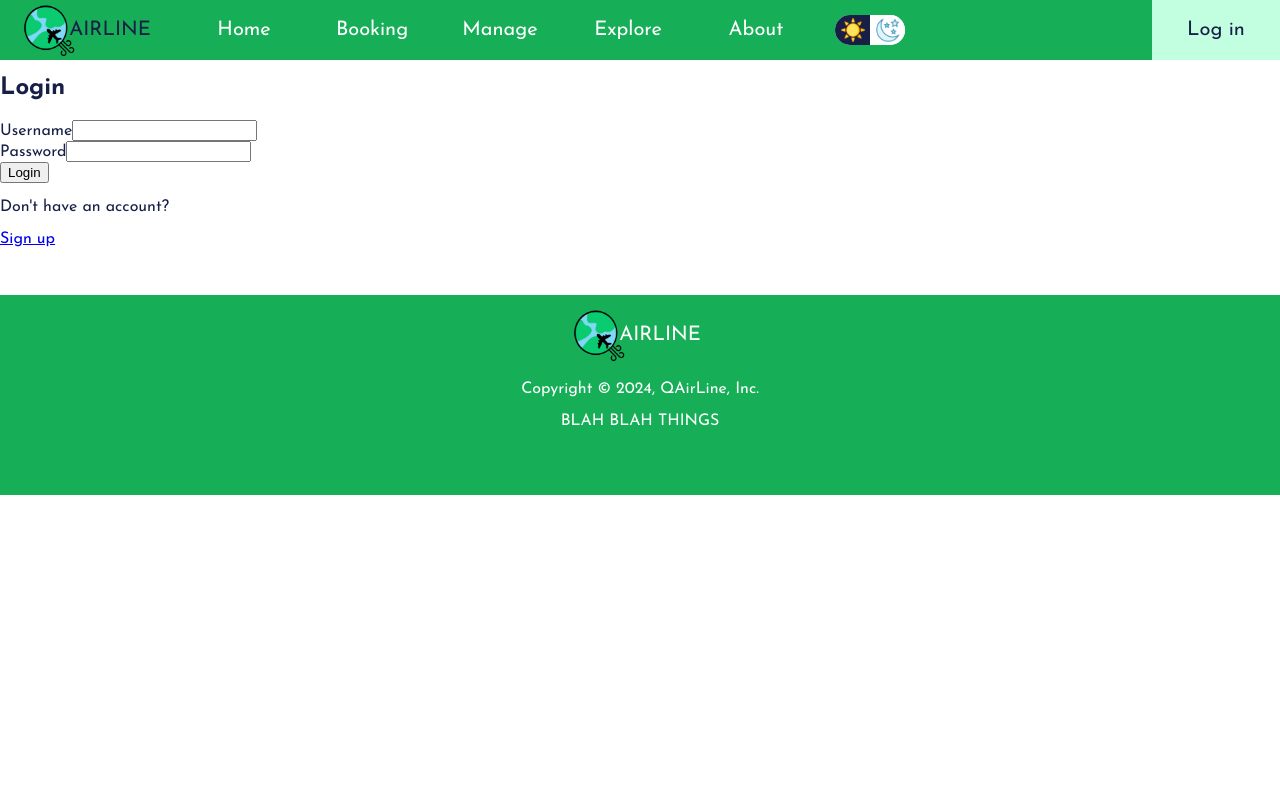
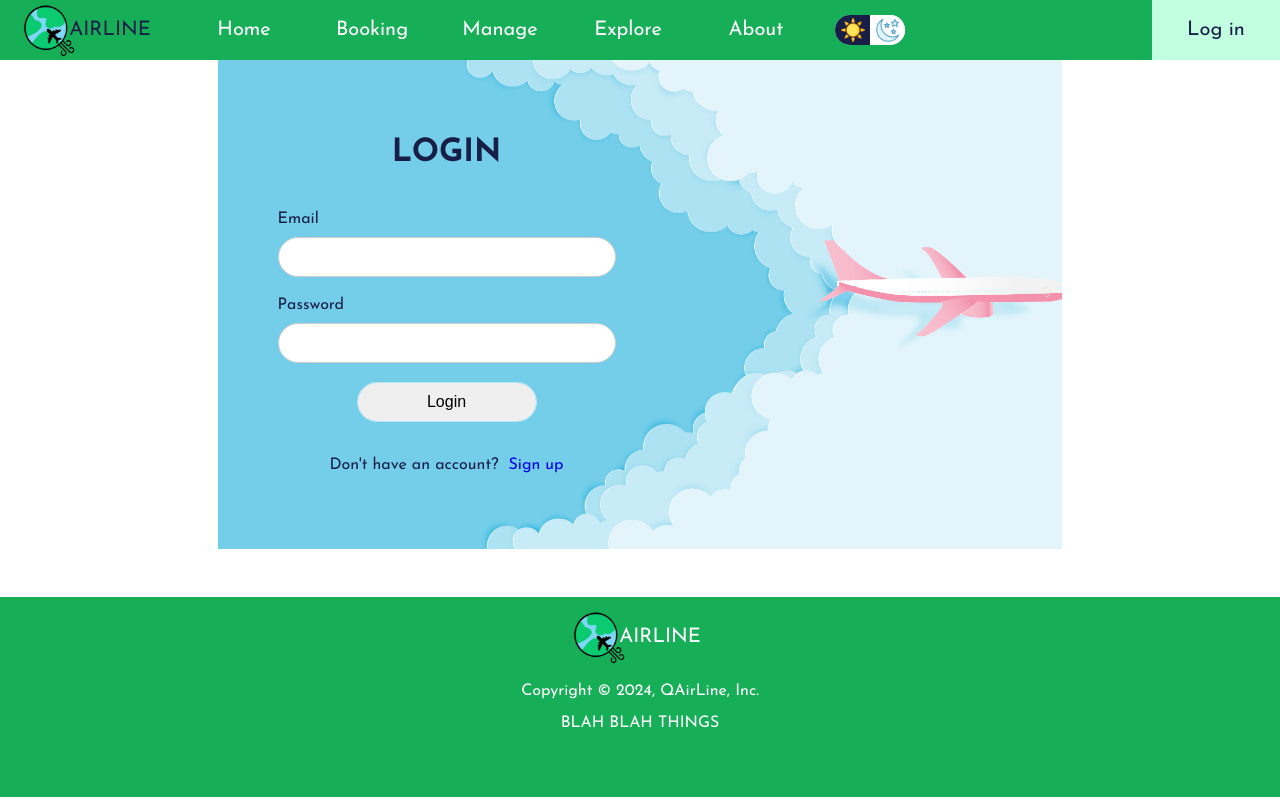
Before and after one commit to HAnguyen-119/QAirline, a React (Vite) app: page /login in a window 1280 px wide. Built offline with nearby package versions, Linux system fonts and the light colour scheme; a web font is replaced by a local one.

Commit message:
[feat] authentication css

```diff
--- a/src/components/Authentication/FormElement.jsx
+++ b/src/components/Authentication/FormElement.jsx
@@ -2,7 +2,7 @@ import React from "react"
 
 export default function FormElement({htmlFor, description, type, id, value, onChange}) {
     return (
-        <div>
+        <div className='form-wrapper'>
             <label htmlFor={htmlFor}>{description}</label>
             <input type={type} id={id} value={value} onChange={onChange}/>
         </div>
--- a/src/pages/Home/home.css
+++ b/src/pages/Home/home.css
@@ -1,3 +1,5 @@
+
+
 .home {
     display: flex;
     flex-direction: column;
@@ -407,3 +409,94 @@
     flex-direction: column;
     margin-left: 30px;
 }
+
+/* authentication form */
+.authentication-form {
+    display: flex;
+    align-items: center;
+    justify-content: center;
+    background-size: cover;
+    background-repeat: no-repeat;
+}
+
+.authentication-form>.inner {
+    width: 66%;
+    margin: auto;
+    background: url('../../assets/images/authenticationbackground.jpg') no-repeat;
+    background-size: cover;
+}
+
+.authentication-form form {
+    width: 40%;
+    padding: 60px;
+    display: flex;
+    flex-direction: column;
+    gap: 20px;
+}
+
+.authentication-form form h1 {
+    text-align: center;
+    font-size: 2rem;
+}
+
+.name-grid {
+    display: flex;
+    justify-content: center;
+    align-items: center;
+    gap: 10%;
+}
+
+.name-grid>.form-wrapper {
+    width: 45%;
+}
+
+
+.form-wrapper {
+    display: flex;
+    flex-direction: column;
+    gap: 10px;
+}
+
+.form-wrapper>label, .form-wrapper>input {
+    font-size: 1rem;
+}
+
+.form-wrapper>input {
+    padding: 10px 10px 10px 20px;
+    border-radius: 1.5rem;
+    border: 1px solid #ccc;
+}
+
+.submit {
+    margin: 0 80px;
+    cursor: pointer;
+    padding: 10px;
+    font-size: 1rem;
+    border-radius: 20px;
+    border: 0 solid;
+    box-shadow: inset 0 0 20px rgba(255, 255, 255, 0);
+    outline: rgba(255, 255, 255, .5) solid 1px;
+    outline-offset: 0px;
+    text-shadow: none;
+    transition: all 1250ms cubic-bezier(0.19, 1, 0.22, 1);
+}
+
+.submit:hover {
+    border: 1px solid;
+    box-shadow: inset 0 0 20px rgba(255, 255, 255, .5), 0 0 20px rgba(255, 255, 255, .2);
+    outline-color: rgba(255, 255, 255, 0);
+    outline-offset: 15px;
+    text-shadow: 1px 1px 2px #427388;
+}
+
+.switch {
+    display: flex;
+    text-align: center;
+    align-items: center;
+    justify-content: center;
+    gap: 10px;
+}
+
+.switch a {
+    text-decoration: none;
+}
--- a/src/pages/Login/Login.jsx
+++ b/src/pages/Login/Login.jsx
@@ -1,9 +1,9 @@
-import React, { useState } from 'react'
+import React, {useState} from 'react'
 import {NavLink} from "react-router-dom";
 import FormElement from "../../components/Authentication/FormElement.jsx"
 
 export default function Login() {
-    const [username, setUsername] = useState('')
+    const [email, setEmail] = useState('')
     const [password, setPassword] = useState('')
 
     const handleSubmit = (e) => {
@@ -14,16 +14,19 @@ export default function Login() {
     }
 
     return (
-        <div className='login-form'>
-            <h2>Login</h2>
-            <form onSubmit={handleSubmit}>
-                <FormElement htmlFor='username' description='Username' type='text' id='username' value={username} onChange={(e) => setUsername(e.target.value)}/>
-                <FormElement htmlFor='password' description='Password' type='password' id='password' value={password} onChange={(e) => setPassword(e.target.value)}/>
-                <button type='submit'>Login</button>
-            </form>
-            <div className='switchToSignup'>
-                <p>Don't have an account?</p>
-                <NavLink to='/signup'>Sign up</NavLink>
+        <div className='authentication-form'>
+            <div className='inner'>
+                <form onSubmit={handleSubmit}>
+                    <h1>LOGIN</h1>
+                    <FormElement htmlFor='email' description='Email' type='email' id='email' value={email}
+                                 onChange={(e) => setEmail(e.target.value)}/>
+                    <FormElement htmlFor='password' description='Password' type='password' id='password' value={password} onChange={(e) => setPassword(e.target.value)}/>
+                    <button className='submit'>Login</button>
+                    <div className='switch'>
+                        <p>Don't have an account?</p>
+                        <NavLink to='/signup'>Sign up</NavLink>
+                    </div>
+                </form>
             </div>
         </div>
     )
--- a/src/pages/Signup/Signup.jsx
+++ b/src/pages/Signup/Signup.jsx
@@ -9,9 +9,6 @@ export default function Signup() {
     const [username, setUsername] = useState('')
     const [password, setPassword] = useState('')
     const [confirmPassword, setConfirmPassword] = useState('')
-    const [phoneNumber, setPhoneNumber] = useState('')
-    const [dateOfBirth, setDateOfBirth] = useState('')
-    const [gender, setGender] = useState('')
 
     const handleSubmit = (e) => {
         e.preventDefault()
@@ -23,29 +20,33 @@ export default function Signup() {
     }
 
     return (
-        <div className='signup-form'>
-            <h2>Sign Up</h2>
-            <form onSubmit={handleSubmit}>
-                <div className='name'>
-                    <FormElement htmlFor='firstname' description='First Name' type='text' id='firstname' value={firstName} onChange={(e) => setFirstName(e.target.value)}/>
-                    <FormElement htmlFor='lastname' description='Last Name' type='text' id='lastname' value={lastName} onChange={(e) => setLastName(e.target.value)}/>
-                </div>
-                <FormElement htmlFor='email' description='Email' type='email' id='email' value={email} onChange={(e) => setEmail(e.target.value)}/>
-                <FormElement htmlFor='username' description='Username' type='text' id='username' value={username} onChange={(e) => setUsername(e.target.value)}/>
-                <FormElement htmlFor='password' description='Password' type='password' id='password' value={password} onChange={(e) => setPassword(e.target.value)}/>
-                <FormElement htmlFor='confirmPassword' description='Confirm Password' type='password' id='confirmPassword' value={confirmPassword} onChange={(e) => setConfirmPassword(e.target.value)}/>
-                <FormElement htmlFor='phoneNumber' description='Phone Number' type='text' id='phoneNumber' value={phoneNumber} onChange={(e) => setPhoneNumber(e.target.value)}/>
-                <FormElement htmlFor='dateOfBirth' description='Date of Birth' type='date' id='dateOfBirth' value={dateOfBirth} onChange={(e) => setDateOfBirth(e.target.value)}/>
-                <div className='gender'>
-                    <label>Gender</label>
-                    <FormElement htmlFor='male' description='Male' type='radio' id='male' name='gender' value='Male' onChange={(e) => setGender(e.target.value)}/>
-                    <FormElement htmlFor='female' description='Female' type='radio' id='male' name='gender' value='Female' onChange={(e) => setGender(e.target.value)}/>
-                </div>
-                <button className='submit'>Sign up</button>
-            </form>
-            <div className='switchToLogin'>
-                <p>Already have an account?</p>
-                <NavLink to='/login'>Log in</NavLink>
+        <div className='authentication-form'>
+            <div className='inner'>
+                <form>
+                    <h1>SIGN UP</h1>
+                    <div className='name-grid'>
+                        <FormElement htmlFor='firstname' description='First Name' type='text' id='firstname'
+                                     value={firstName} onChange={(e) => setFirstName(e.target.value)}/>
+                        <FormElement htmlFor='lastname' description='Last Name' type='text' id='lastname'
+                                     value={lastName} onChange={(e) => setLastName(e.target.value)}/>
+                    </div>
+                    <FormElement htmlFor='email' description='Email' type='email' id='email' value={email}
+                                 onChange={(e) => setEmail(e.target.value)}/>
+                    <FormElement htmlFor='password' description='Password' type='password' id='password'
+                                 value={password} onChange={(e) => setPassword(e.target.value)}/>
+                    <FormElement htmlFor='confirm-password' description='Confirm Password' type='password'
+                                 id='confirm-password' value={confirmPassword}
+                                 onChange={(e) => setConfirmPassword(e.target.value)}/>
+                    <div className='checkbox'>
+                        <input type='checkbox' id='terms'/>
+                        <label htmlFor='terms'>I agree to the terms and conditions</label>
+                    </div>
+                    <button className='submit'>REGISTER NOW</button>
+                    <div className='switch'>
+                        <p>Already have an account?</p>
+                        <NavLink to='/login'>Log in</NavLink>
+                    </div>
+                </form>
             </div>
         </div>
     )
```
Also changed, not shown: src/assets/images/authenticationbackground.jpg (added).
